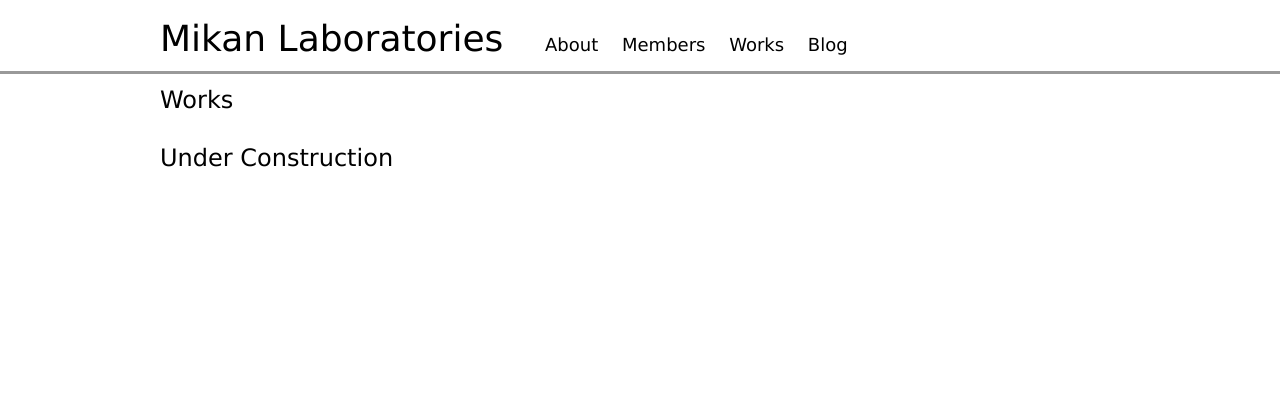
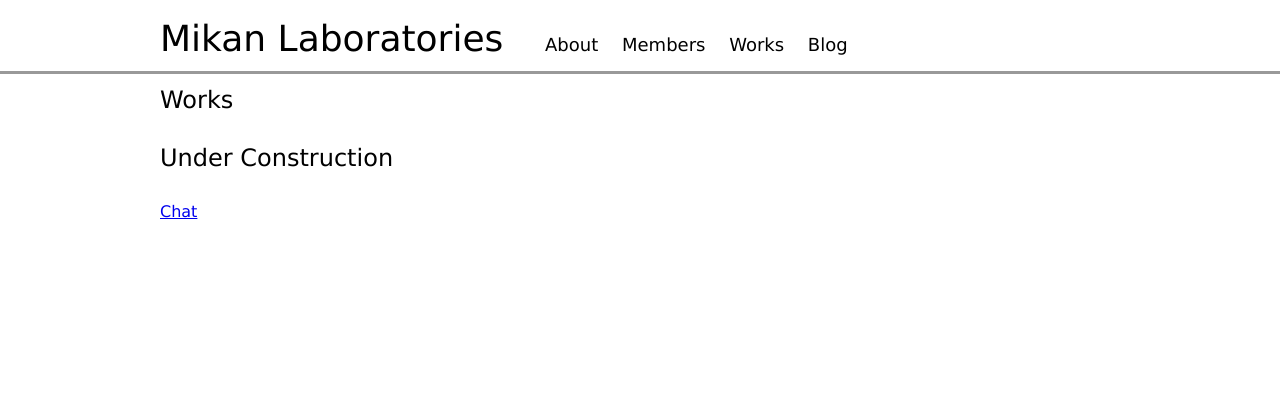
Before and after one commit to potsbo/mikan-web, a Jekyll site: the page built from works.md, in a window 1280 px wide. Shown: the top 394 px of the page. Built offline with Jekyll 4.4.1, drawn with Linux system fonts in a browser that asks for light colours.

Commit message:
add link to simple chat

```diff
--- a/works.md
+++ b/works.md
@@ -4,3 +4,4 @@ title: Works
 permalink: /works/
 ---
 ##Under Construction
+[Chat](http://works.mikan-labs.com/chat/)
```
